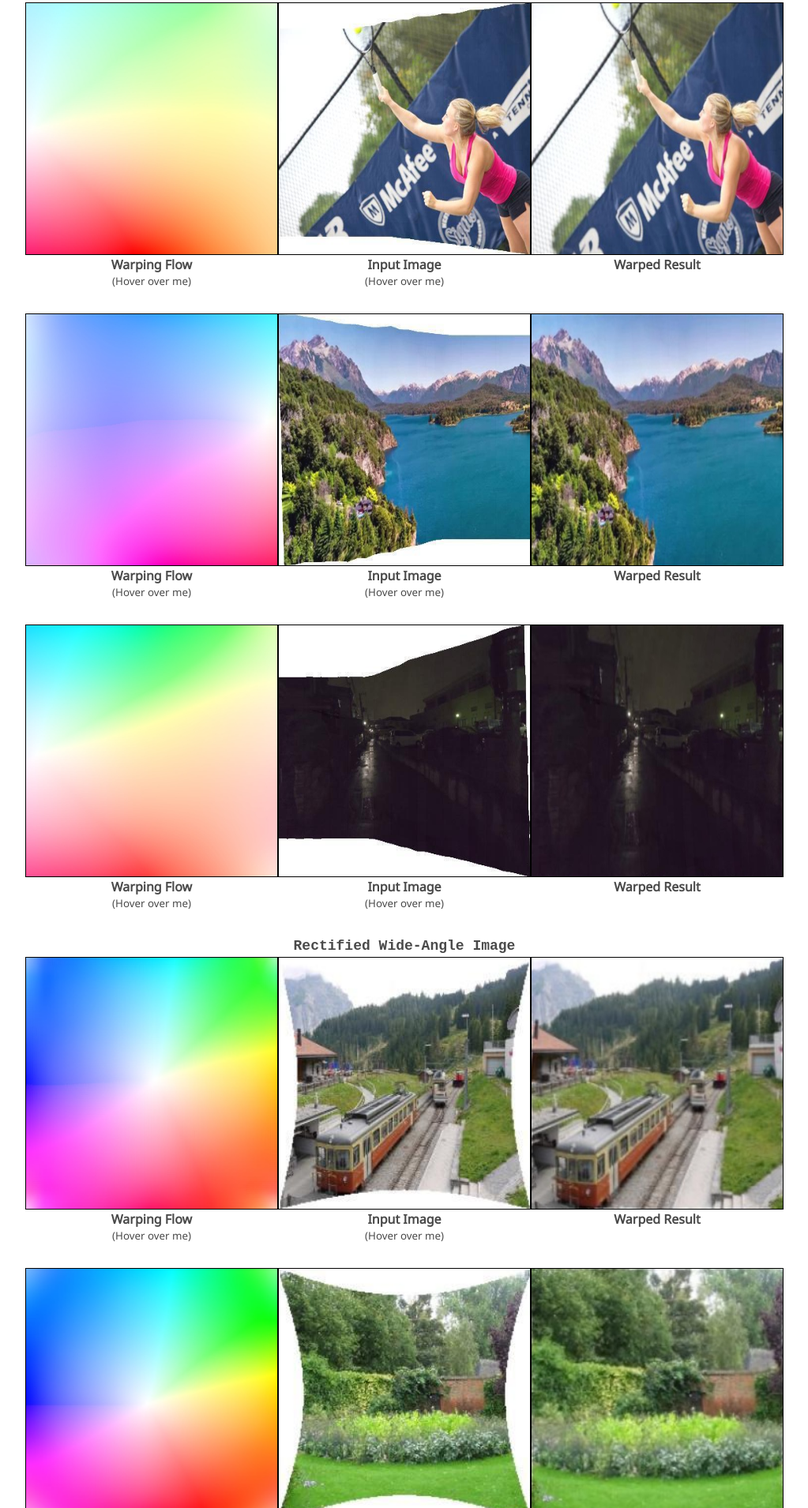
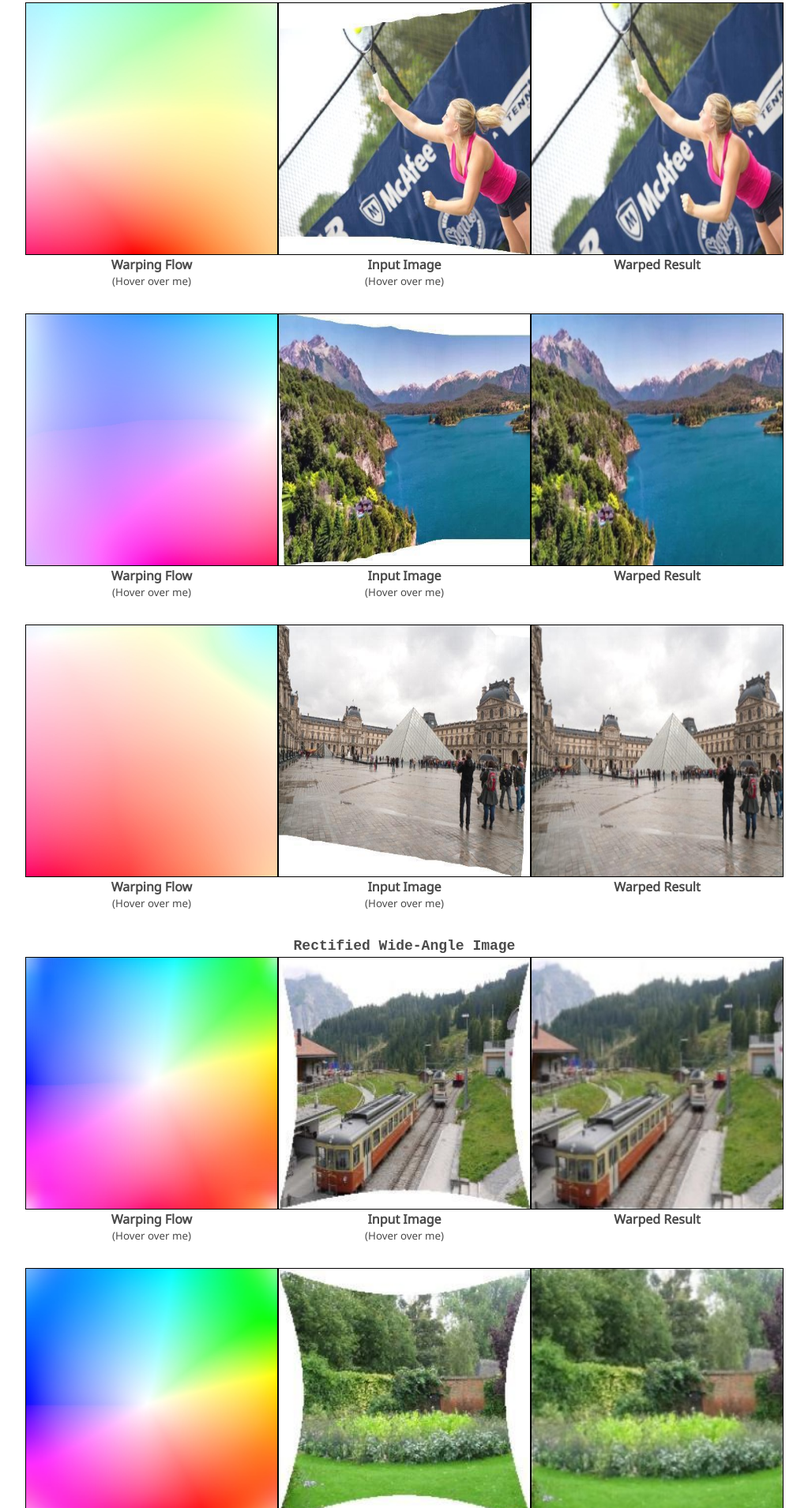
Before and after one commit to KangLiao929/KangLiao929.github.io, a Jekyll site: the page projects/mowa/index.html, which Jekyll copies as it is, in a window 1280 px wide. Shown: the part 3390-5300 px from the top of the page at 79% size, without its empty margins (128-1151 px from the left). Built offline with Jekyll 4.4.1, drawn with Linux system fonts in a browser that asks for light colours; nearby versions of some CDN libraries; some web fonts are replaced; library files that are not in the unit come from our copies; a style sheet for code colours, icons or effects is not loaded.

Commit message:
Update index.html

```diff
--- a/projects/mowa/index.html
+++ b/projects/mowa/index.html
@@ -234,9 +234,9 @@
         <div class="flexWrapper">
           <div class="outsideWrapper">
             <div class="insideWrapper">
-              <img src="static/examples/rectangling/flow2.jpg" class="canvasBGImage">
+              <img src="static/examples/rectangling/flow5.jpg" class="canvasBGImage">
               <canvas class="viz stitch2 flow" width="512" height="384"
-                data-json-path="./static/examples/rectangling/flow2.json"></canvas>
+                data-json-path="./static/examples/rectangling/flow5.json"></canvas>
             </div>
           </div>
           <div class="has-text-centered">
@@ -247,7 +247,7 @@
         <div class="flexWrapper">
           <div class="outsideWrapper">
             <div class="insideWrapper">
-              <img src="static/examples/rectangling/input2.jpg" class="canvasBGImage">
+              <img src="static/examples/rectangling/input5.jpg" class="canvasBGImage">
               <canvas class="viz stitch2 src" width="512" height="384"></canvas>
             </div>
           </div>
@@ -259,7 +259,7 @@
         <div class="flexWrapper">
           <div class="outsideWrapper">
             <div class="insideWrapper">
-              <img src="static/examples/rectangling/output2.jpg" class="canvasBGImage">
+              <img src="static/examples/rectangling/output5.jpg" class="canvasBGImage">
               <canvas class="viz stitch2 gen" width="512" height="384"></canvas>
             </div>
           </div>
```
